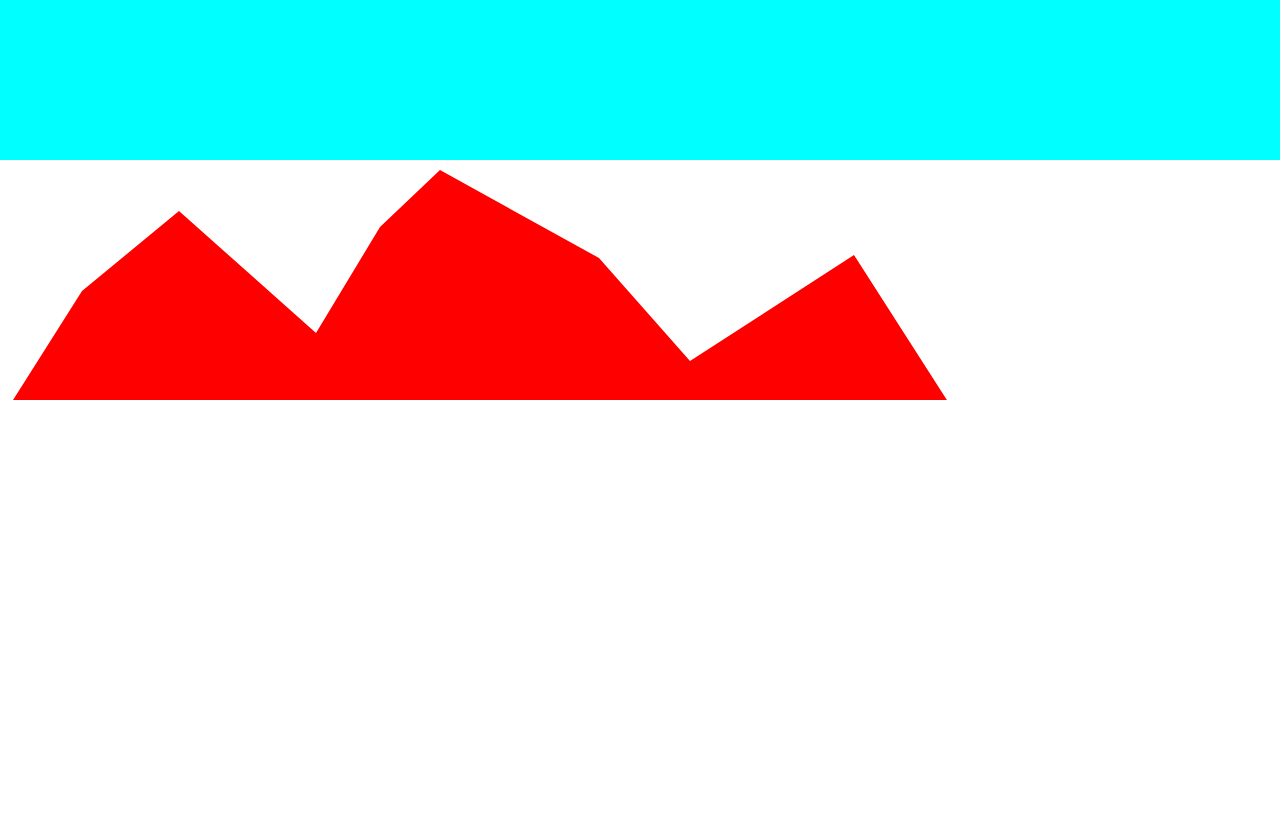
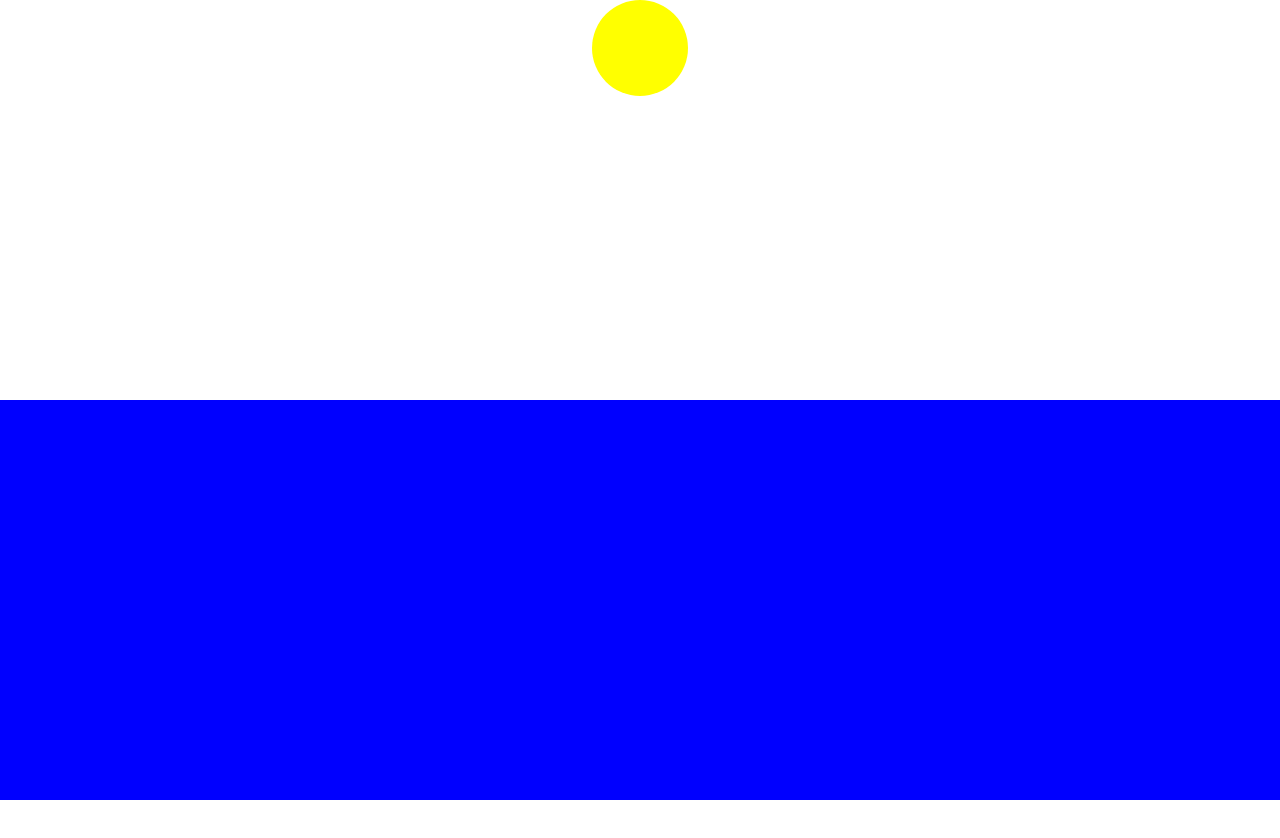
Before and after one commit to Zhark10/simple-page, a plain HTML site: page index.html in a window 1280 px wide. Shown: the top 838 px of the page. Drawn offline with Linux system fonts and the light colour scheme.

Commit message:
minor changes

```diff
--- a/index.html
+++ b/index.html
@@ -8,8 +8,9 @@
 </head>
 <body>
   <section>
-        <div id="moon"></div>
-        <div id="mountains">
+    <div id="sun" class="anim"></div>
+    <div id="moon" class="anim"></div>
+    <div id="mountains" class="anim">
       <svg width="100" height="100" >
         <clipPath id="clipPolygon">
           <polygon points="961 422,854 255,690 361,599 258,440 170,380 227,316 333,179 211,82 291,1 419">
@@ -17,8 +18,8 @@
         </clipPath>
       </svg>
     </div>
-        <div id="sea"></div>
-        <div id="sands"></div>
+    <div id="sea" class="anim"></div>
+    <div id="sands" class="anim"></div>
 
     <h1 id="about_me"></div>
     </section>
--- a/index.js
+++ b/index.js
@@ -1,4 +1,6 @@
+const sun = document.getElementById("sun");
 const moon = document.getElementById("moon");
+
 const mountains = document.getElementById("mountains");
 const water = document.getElementById("water");
 const sands = document.getElementById("sands");
@@ -6,5 +8,5 @@ const about_me = document.getElementById("about_me");
 
 window.addEventListener("scroll", function () {
   const value = window.scrollY;
-  mountains.style.top = value * 0.5 + 'px';
+  sun.style.top = -value * 0.5 + 'px';
 });
--- a/style.css
+++ b/style.css
@@ -1,23 +1,48 @@
+
+* {
+  margin: 0;
+  padding: 0;
+}
+
 body {
-  margin: 0;
+  min-height: 1500px;
 }
 
 section {
-  height: 200vh;
+  position: relative;
+  width: 100%;
+  height: 100vh;
+  overflow: hidden;
+  display: flex;
+  justify-content: center;
+  align-items: center;
 }
 
-#mountains {
+#sun {
+  position: absolute;
+  width: 12vh;
+  height: 12vh;
+  background-color: yellow;
+  left: calc(50vw - 6vh);
+  border-radius: 50%;
+}
+
+/* #mountains {
   background: red;
   position: absolute;
   width: 100%;
   height: 50vh;
   clip-path: url("#clipPolygon");
-}
+} */
 
 #sea {
   width: 100%;
-  height: 20vh;
-  background-color: aqua;
-  position: relative;
-  bottom: 0;
+  height: 50vh;
+  background-color: blue;
+  position: fixed;
+  bottom: 0px;
 }
+
+::-webkit-scrollbar {
+  display: none;
+}
```
Lines whose indentation alone changed are shown as unchanged.
